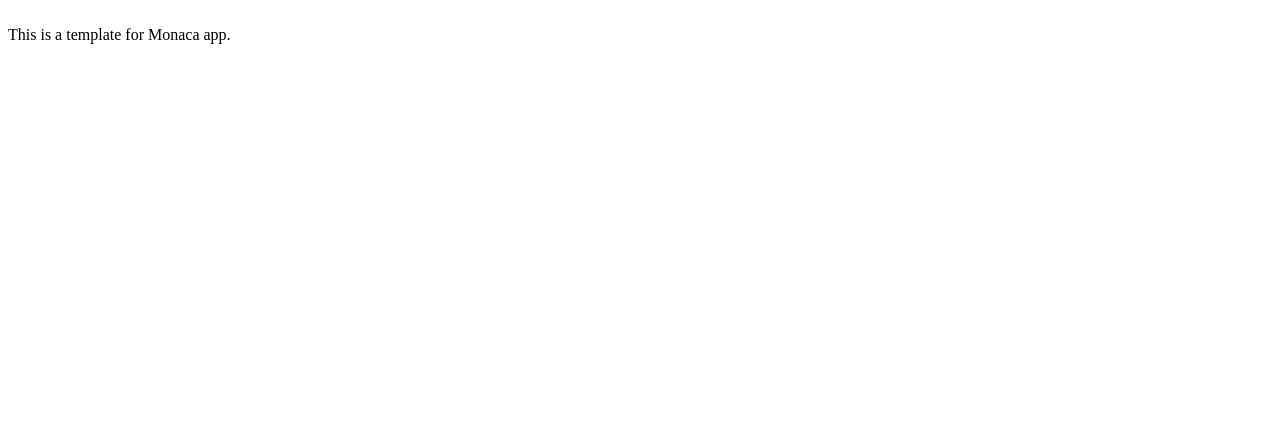
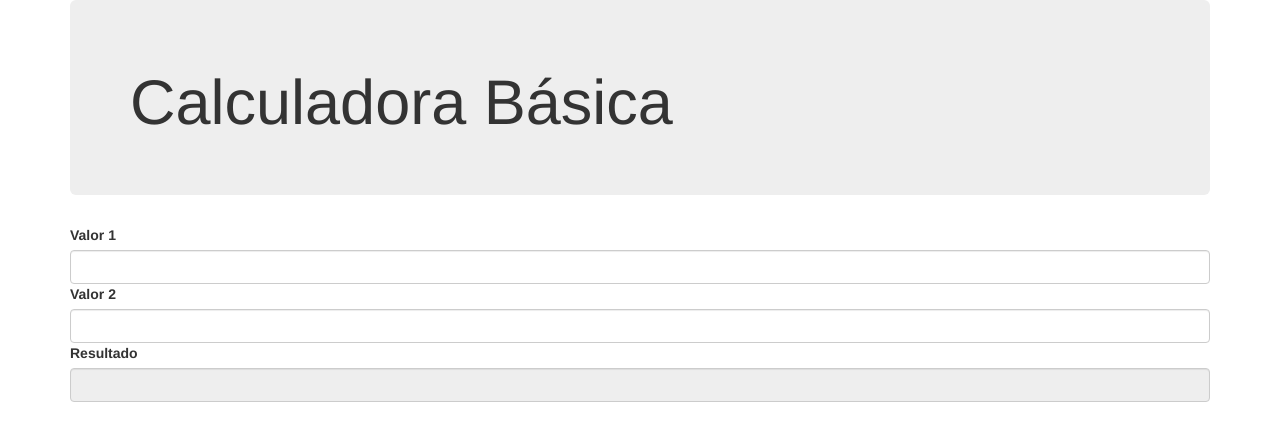
Before and after one commit to carlosoliveira397/prjCalculadora3i2, a website: page www/index.html in a window 1280 px wide. Drawn offline with Linux system fonts and the light colour scheme.

Commit message:
inserindo o corpo da calculadora

```diff
--- a/www/index.html
+++ b/www/index.html
@@ -4,14 +4,43 @@
     <meta charset="utf-8">
     <meta name="viewport" content="width=device-width, initial-scale=1, maximum-scale=1, user-scalable=no">
     <meta http-equiv="Content-Security-Policy" content="default-src * data: gap: content: https://ssl.gstatic.com; style-src * 'unsafe-inline'; script-src * 'unsafe-inline' 'unsafe-eval'">
+    <!-- Código JavaScript -->
     <script src="components/loader.js"></script>
+    <script src="components/jquery-3.3.1.min.js"></script>
+    <!-- Código CSS -->
     <link rel="stylesheet" href="components/loader.css">
+    <link rel="stylesheet" href="css/bootstrap.min.css">
     <link rel="stylesheet" href="css/style.css">
     <script>
     </script>
 </head>
 <body>
-	<br />
-    This is a template for Monaca app.
+  <div class="container">
+    <div class="row">
+      <div class="col-xs-12">
+        <div class="jumbotron">
+          <h1>Calculadora Básica</h1>
+        </div>
+      </div>
+    </div>
+    <div class="row">
+      <div class="col-xs-12">
+        <label for="valor1">Valor 1</label>
+        <input type="number" id="valor1" class="form-control">
+      </div>
+    </div>
+    <div class="row">
+      <div class="col-xs-12">
+        <label for="valor2">Valor 2</label>
+        <input type="number" id="valor2" class="form-control">
+      </div>
+    </div>
+    <div class="row">
+      <div class="col-xs-12">
+        <label for="result">Resultado</label>
+        <input type="number" id="valor3" class="form-control" readonly>
+      </div>
+    </div>
+  </div>
 </body>
 </html>
```
